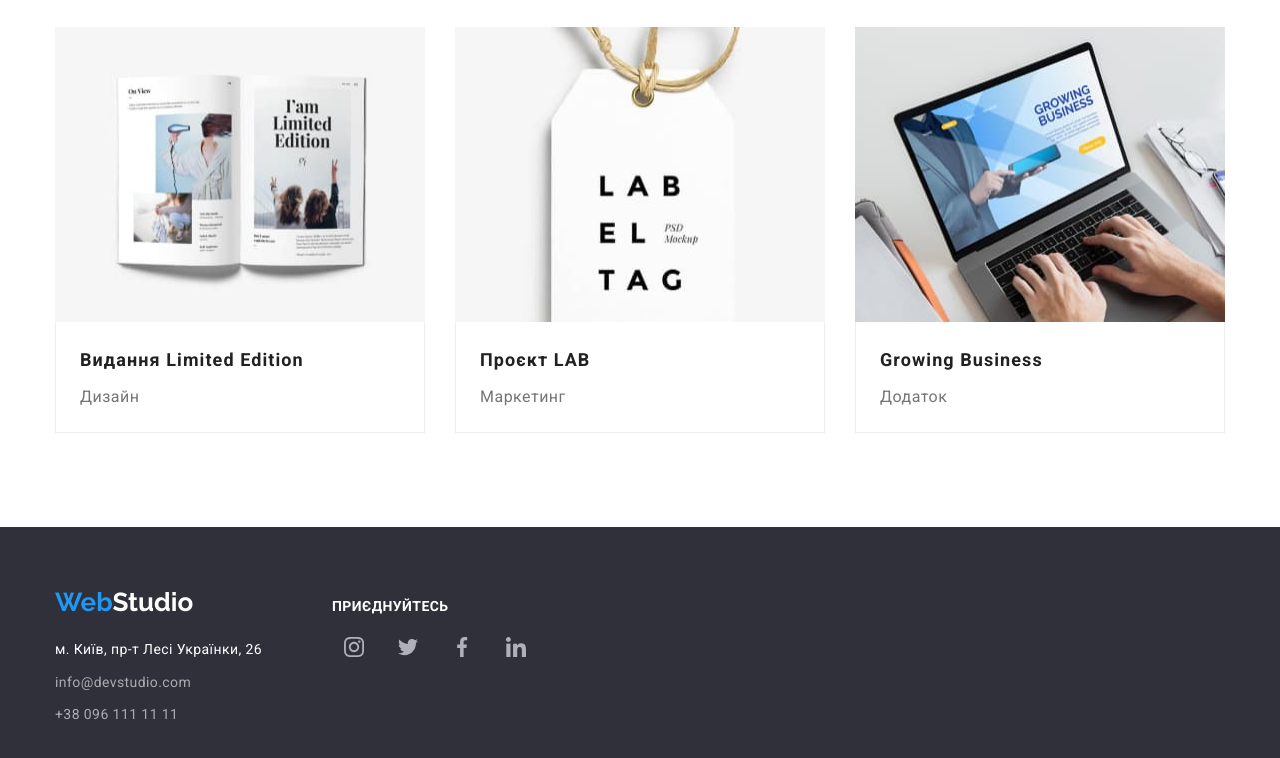
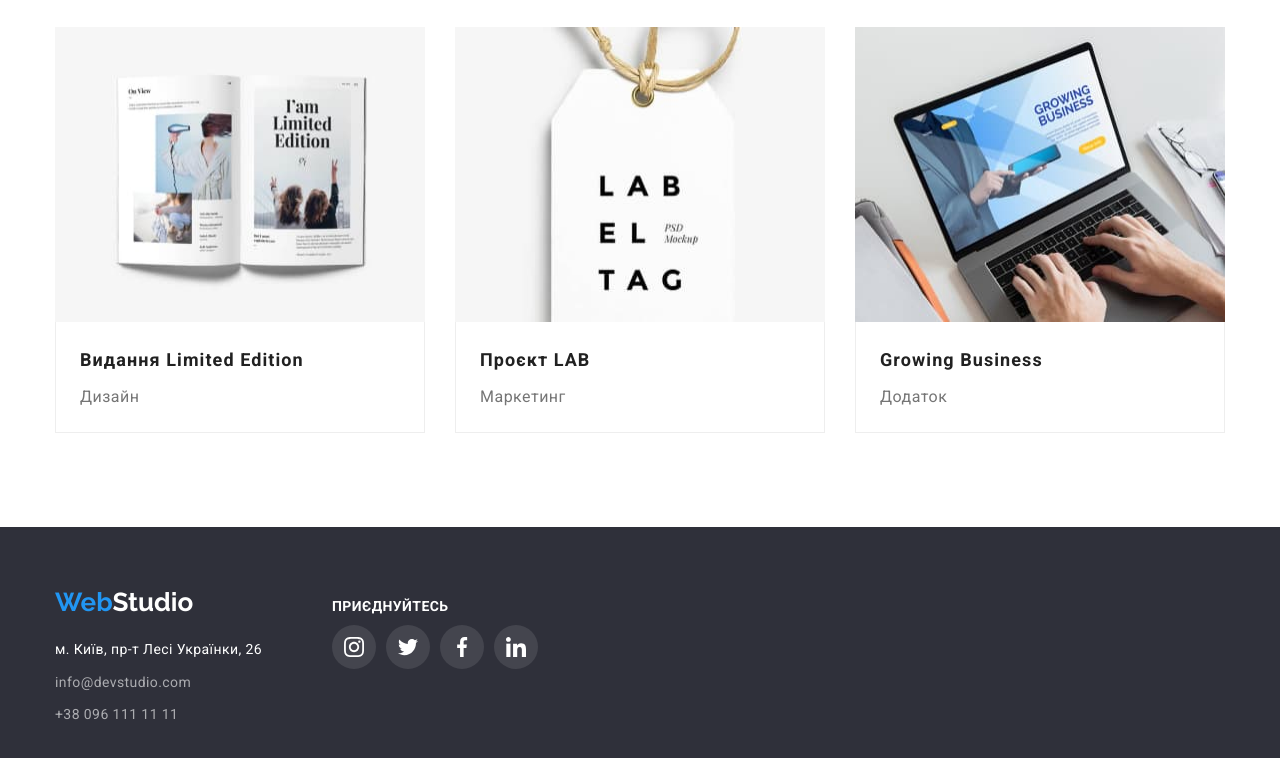
Before and after one commit to RomanBratus/goit-markup-hw-04, a plain HTML site: page portfolio.html in a window 1280 px wide. Shown: the part 1108-1866 px from the top of the page. Drawn offline with nearby package versions, Linux system fonts and the light colour scheme.

Commit message:
portfolio update

```diff
--- a/css/styles.css
+++ b/css/styles.css
@@ -577,6 +577,10 @@ fill: var(--additional-text-color);
     flex-basis: calc((100% - 60px)/3);
 }
 
+.portfolio-links{
+    display: block;
+}
+
 .portfolio-links:hover,
 .portfolio-links:focus{
 box-shadow: 0px 1px 1px rgba(0, 0, 0, 0.12), 0px 4px 4px rgba(0, 0, 0, 0.06), 1px 4px 6px rgba(0, 0, 0, 0.16);
--- a/portfolio.html
+++ b/portfolio.html
@@ -282,10 +282,10 @@
           </address>
         </div>
         <div class="basement-icon-group">
-          <h3 class="basement-soc our-features-title">приєднуйтесь</h3>
+          <p class="basement-soc our-features-title">приєднуйтесь</p>
           <ul class="soc-group">
             <li class="soc-list">
-              <a href="#" class="social-link link-options">
+              <a href="#" class=" link-options basement-social-link">
                 <svg class="social-link-icon" width="20" height="20">
                   <use
                     href="./images/icomoon/symbol-defs.svg#icon-instagram"
@@ -294,7 +294,7 @@
               </a>
             </li>
             <li class="soc-list">
-              <a href="#" class="social-link link-options">
+              <a href="#" class=" link-options basement-social-link">
                 <svg class="social-link-icon" width="20" height="20">
                   <use
                     href="./images/icomoon/symbol-defs.svg#icon-twitter"
@@ -303,7 +303,7 @@
               </a>
             </li>
             <li class="soc-list">
-              <a href="#" class="social-link link-options">
+              <a href="#" class="basement-social-link  link-options ">
                 <svg class="social-link-icon" width="20" height="20">
                   <use
                     href="./images/icomoon/symbol-defs.svg#icon-facebook"
@@ -312,7 +312,7 @@
               </a>
             </li>
             <li class="soc-list">
-              <a href="#" class="social-link link-options">
+              <a href="#" class="basement-social-link  link-options ">
                 <svg class="social-link-icon" width="20" height="20">
                   <use
                     href="./images/icomoon/symbol-defs.svg#icon-linkedin"
```
